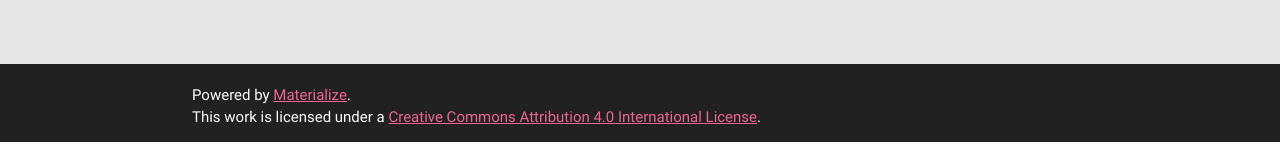
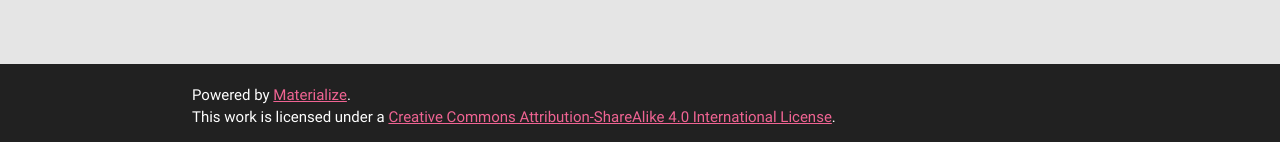
Before and after one commit to kyl3r92/rockytv.github.io, a Jekyll site: the page built from index.html, in a window 1280 px wide. Shown: the part 1747-1889 px from the top of the page. Built offline with Jekyll 4.4.1, drawn with Linux system fonts in a browser that asks for light colours; the list of posts is cut into pages by our own code.

Commit message:
Update blog license

```diff
--- a/_includes/footer.html
+++ b/_includes/footer.html
@@ -2,7 +2,7 @@
     <div class="container">
         <div class="copyright-text">
             <span>Powered by <a href="http://materializecss.com/">Materialize</a>.</span>
-            <span>This work is licensed under a <a rel="license" href="http://creativecommons.org/licenses/by/4.0/">Creative Commons Attribution 4.0 International License</a>.</span>
+            <span>This work is licensed under a <a rel="license" href="https://github.com/RockyTV/rockytv.github.io/LICENSE.md">Creative Commons Attribution-ShareAlike 4.0 International License</a>.</span>
         </div>
     </div>
 </footer>
```
